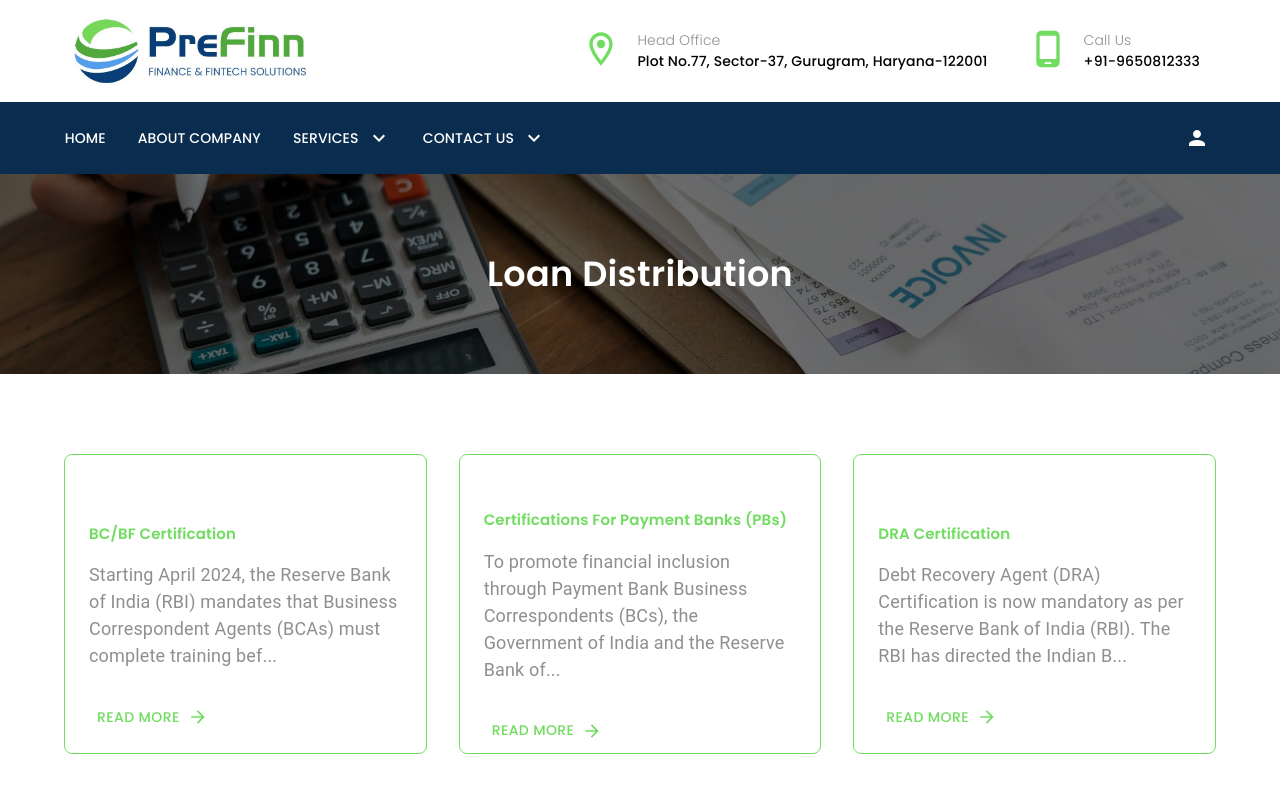
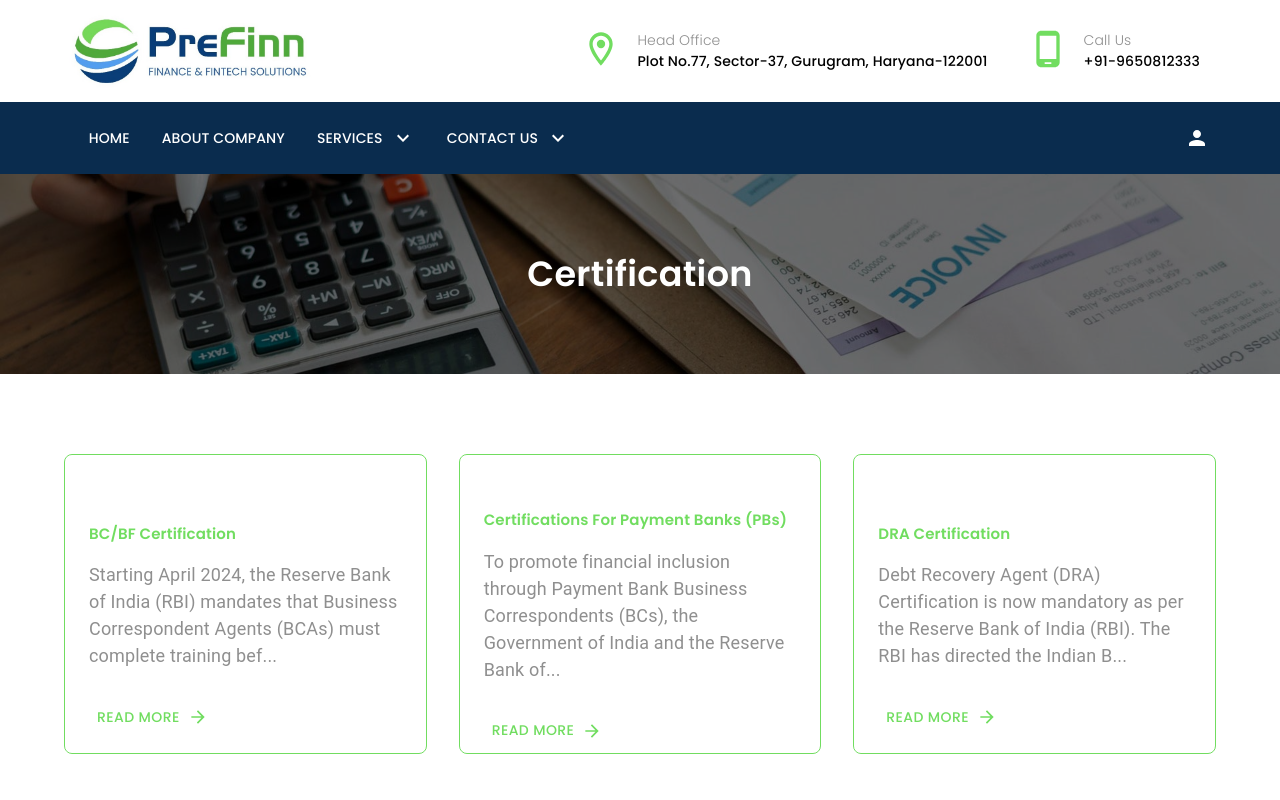
Before and after one commit to Kunal5200/felos-fe, a Next.js app: page /services/certification in a window 1280 px wide. Shown: the top 800 px of the page. Built offline with nearby package versions, Linux system fonts and the light colour scheme.

Commit message:
header change

```diff
--- a/src/components/underHeader.tsx
+++ b/src/components/underHeader.tsx
@@ -43,6 +43,7 @@ const UnderHeader = () => {
   const openPopover = (index: number, e: SyntheticEvent, label: string) => {
     setAnchorEl(e.currentTarget as HTMLElement);
     setActivePopover(index);
+    console.log("inndede", index);
     if (label === "Contact Us") {
       setPopoverData(DetailedData.contactPage);
     }
@@ -86,7 +87,7 @@ const UnderHeader = () => {
             alignItems={"center"}
             justifyContent={"space-between"}
           >
-            <Stack direction={"row"} alignItems={"center"} spacing={4}>
+            <Stack direction={"row"} alignItems={"center"} spacing={4} sx={{mx:3}}>
               {data.headerLinks.map((val, i) =>
                 val.icon ? (
                   <Typography
--- a/src/pages/services/certification.tsx
+++ b/src/pages/services/certification.tsx
@@ -13,7 +13,7 @@ const Certification = () => {
   };
   return (
     <div>
-      <Banner img={servicesBanner.src} heading="Loan Distribution" />
+      <Banner img={servicesBanner.src} heading="Certification" />
 
       <Container sx={{ pt: 10, pb: 10 }}>
         <Grid2 container spacing={4}>
```
